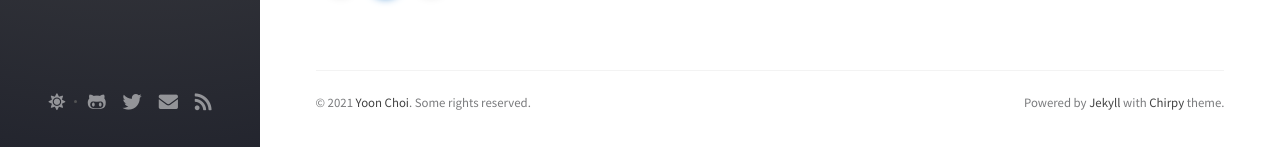
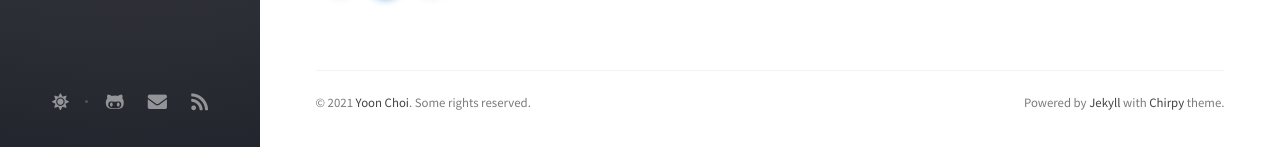
Before and after one commit to Yoon6/Yoon6.github.io, a Jekyll site: the page built from index.html, in a window 1280 px wide and 1330 px high. Shown: the part 1180-1327 px from the top of the window. Built offline with Jekyll 4.4.1, drawn with Linux system fonts in a browser that asks for light colours; nearby versions of some CDN libraries; the list of posts is cut into pages by our own code; comment, search, counter and statistics services are not loaded.

Commit message:
remove twitter in sidebar

```diff
--- a/_data/contact.yml
+++ b/_data/contact.yml
@@ -7,9 +7,6 @@
 -
   type: github
   icon: 'fab fa-github-alt'
--
-  type: twitter
-  icon: 'fab fa-twitter'
 -
   type: email
   icon: 'fas fa-envelope'
--- a/_includes/sidebar.html
+++ b/_includes/sidebar.html
@@ -68,8 +68,6 @@
     {% capture url %}
       {%- if entry.type == 'github' -%}
         https://github.com/{{ site.github.username }}
-      <!-- {%- elsif entry.type == 'twitter' -%}
-        https://twitter.com/{{ site.twitter.username }} -->
       {%- elsif entry.type == 'email' -%}
         {% assign email = site.social.email | split: '@' %}
         javascript:window.open('mailto:' + ['{{ email[0] }}','{{ email[1] }}'].join('@'))
```
